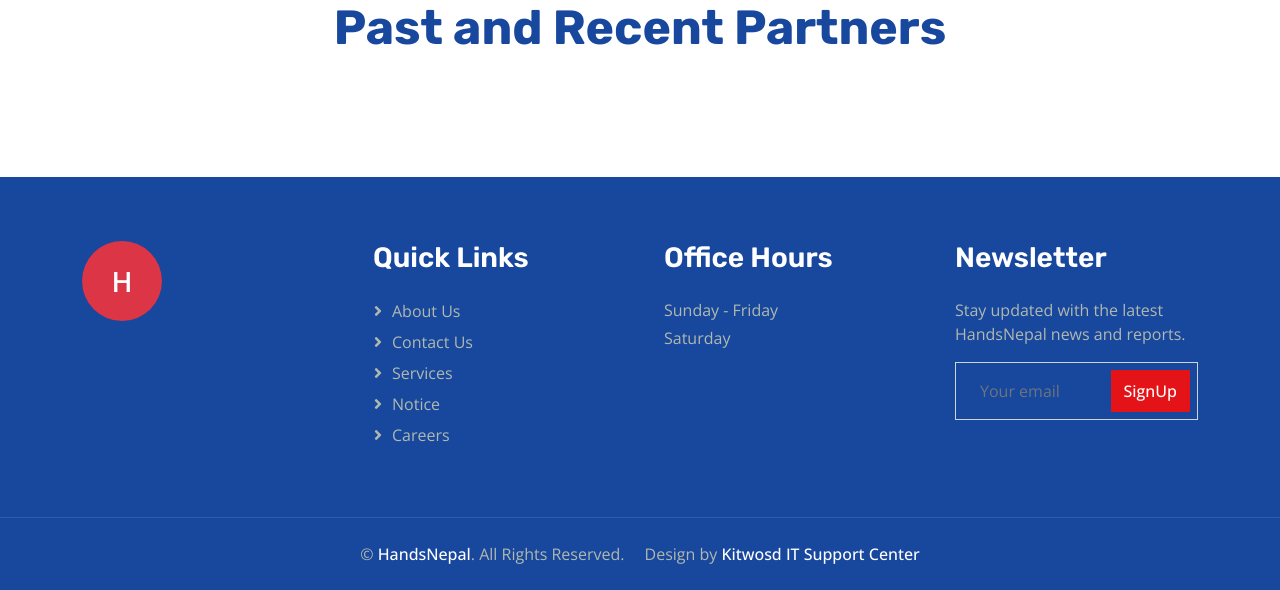
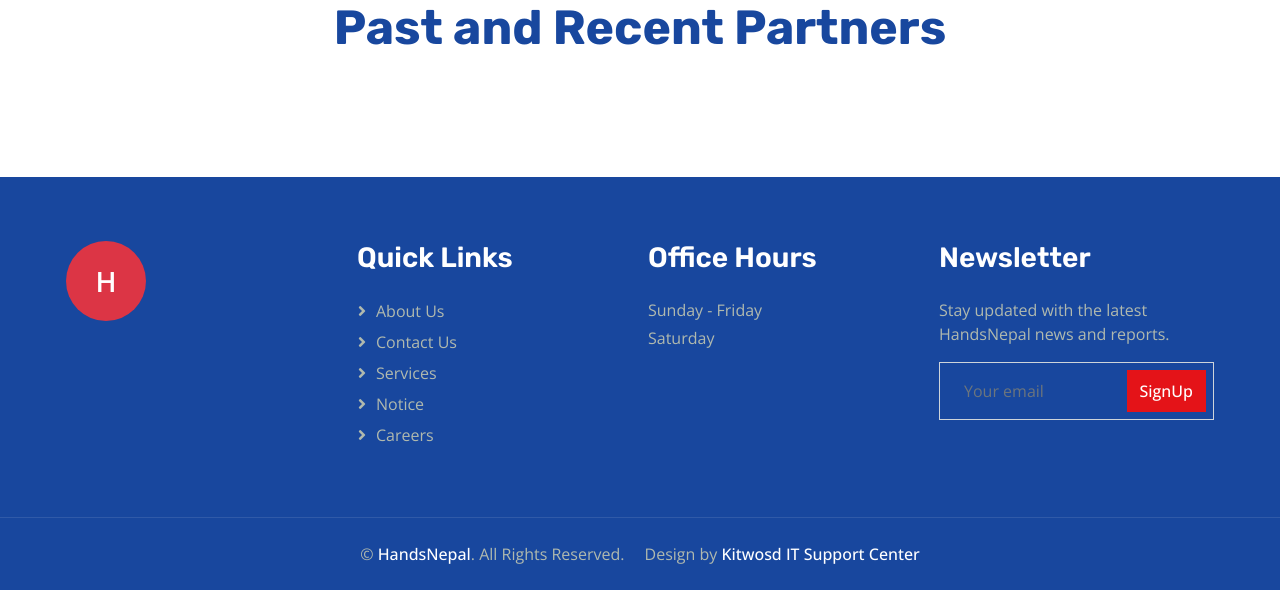
Before and after one commit to imramesh222/wesl.sidhaprahartv.com, a Django app: template templates/home.html in a window 1280 px wide. Shown: the part 1618-2208 px from the top of the page. Run offline with Django 5.2, Linux system fonts and the light colour scheme; the template is opened without the code that fills it, so the values that code supplies are empty; some libraries are stand-ins or nearby versions; some web fonts are replaced.

Commit message:
footer padding

```diff
--- a/hydro_site/settings.py
+++ b/hydro_site/settings.py
@@ -27,7 +27,7 @@ SECRET_KEY = 'django-insecure-+!34(8+3ig7j(#&kw(9we9ns8c9sdo01k5b)!astundri^yl%)
 DEBUG = True
 
 # ALLOWED_HOSTS = ['https://wesl.sidhaprahartv.com/','wesl.sidhaprahartv.com']
-ALLOWED_HOSTS = ['wesl.sidhaprahartv.com', 'localhost', '127.0.0.1', '192.168.18.35', '0.0.0.0','192.168.101.8']
+ALLOWED_HOSTS = ['wesl.sidhaprahartv.com', 'localhost', '127.0.0.1', '192.168.18.35', '0.0.0.0','192.168.101.5']
 
 
 # Application definition
--- a/templates/base.html
+++ b/templates/base.html
@@ -369,7 +369,7 @@
     <div class="container-fluid bg-dark footer mt-5 py-3 wow fadeIn" data-wow-delay="0.1s">
         <div class="container py-5">
             <div class="row g-5">
-                <div class="col-lg-3 col-md-6">
+                <div class="col-lg-3 col-md-6 ps-2 pe-2">
                     <div class="d-flex align-items-center mb-4">
                         {% if org_details.logo %}
                         <img src="{{ org_details.logo.url }}" alt="Logo" class="img-fluid logo-img"
@@ -385,7 +385,7 @@
                     </div>
 
                     {% if org_details.address %}
-                    <div class="d-flex justify-content-between mb-2"><i class="fa fa-map-marker-alt me-3"></i>{{ org_details.address }}</div>
+                    <div class=" mb-2"><i class="fa fa-map-marker-alt me-3"></i>{{ org_details.address }}</div>
                     {% endif %}
                     {% if org_details.phone %}
                     <p class="mb-2"><i class="fa fa-phone-alt me-3"></i>{{ org_details.phone }}</p>
@@ -394,7 +394,7 @@
                     <p class="mb-2"><i class="fa fa-envelope me-3"></i>{{ org_details.email }}</p>
                     {% endif %}
                 </div>
-                <div class="col-lg-3 col-md-6">
+                <div class="col-lg-3 col-md-6 ps-2 pe-2">
                     <h3 class="text-white mb-4">Quick Links</h3>
                     <a class="btn btn-link" href="{% url 'about' %}">About Us</a>
                     <a class="btn btn-link" href="{% url 'contact' %}">Contact Us</a>
@@ -402,7 +402,7 @@
                     <a class="btn btn-link" href="{% url 'notice_list' %}">Notice</a>
                     <a class="btn btn-link" href="{% url 'career_list' %}">Careers</a>
                 </div>
-                <div class="col-lg-3 col-md-6">
+                <div class="col-lg-3 col-md-6 ps-2 pe-2">
                     <h3 class="text-white mb-4">Office Hours</h3>
                     <p class="mb-1">Sunday - Friday</p>
                     {% if org_details.weekday_hours %}
@@ -413,7 +413,7 @@
                     <h6 class="text-light">{{ org_details.saturday_hours }}</h6>
                     {% endif %}
                 </div>
-                <div class="col-lg-3 col-md-6">
+                <div class="col-lg-3 col-md-6 ps-2 pe-2">
                     <h3 class="text-white mb-4">Newsletter</h3>
                     <p>Stay updated with the latest HandsNepal news and reports.</p>
                     <form method="post" action="{% url 'subscribe_newsletter' %}">
--- a/templates/home.html
+++ b/templates/home.html
@@ -474,11 +474,12 @@
                       <div class="text-muted small">{{ notice.published_at|date:"M Y" }}</div>
                     </div>
                     <div class="fw-bold">{{ notice.title }}</div>
+                  <!-- <i class="fas fa-chevron-down"></i> -->
                   </div>
                 </td>
-                <td class="text-end">
+                <!-- <td class="text-end">
                   <i class="fas fa-chevron-down"></i>
-                </td>
+                </td> -->
               </tr>
               <tr>
                 <td colspan="2" class="p-0">
```
